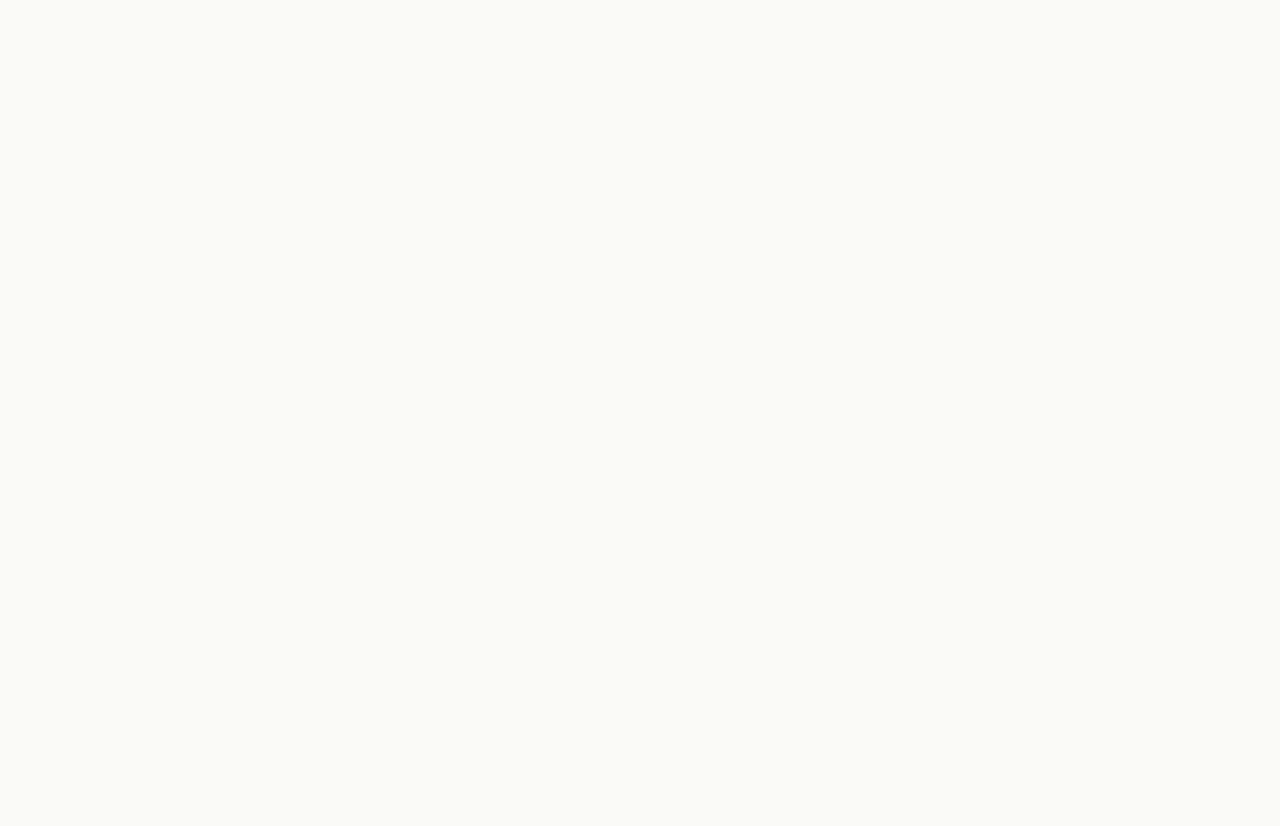
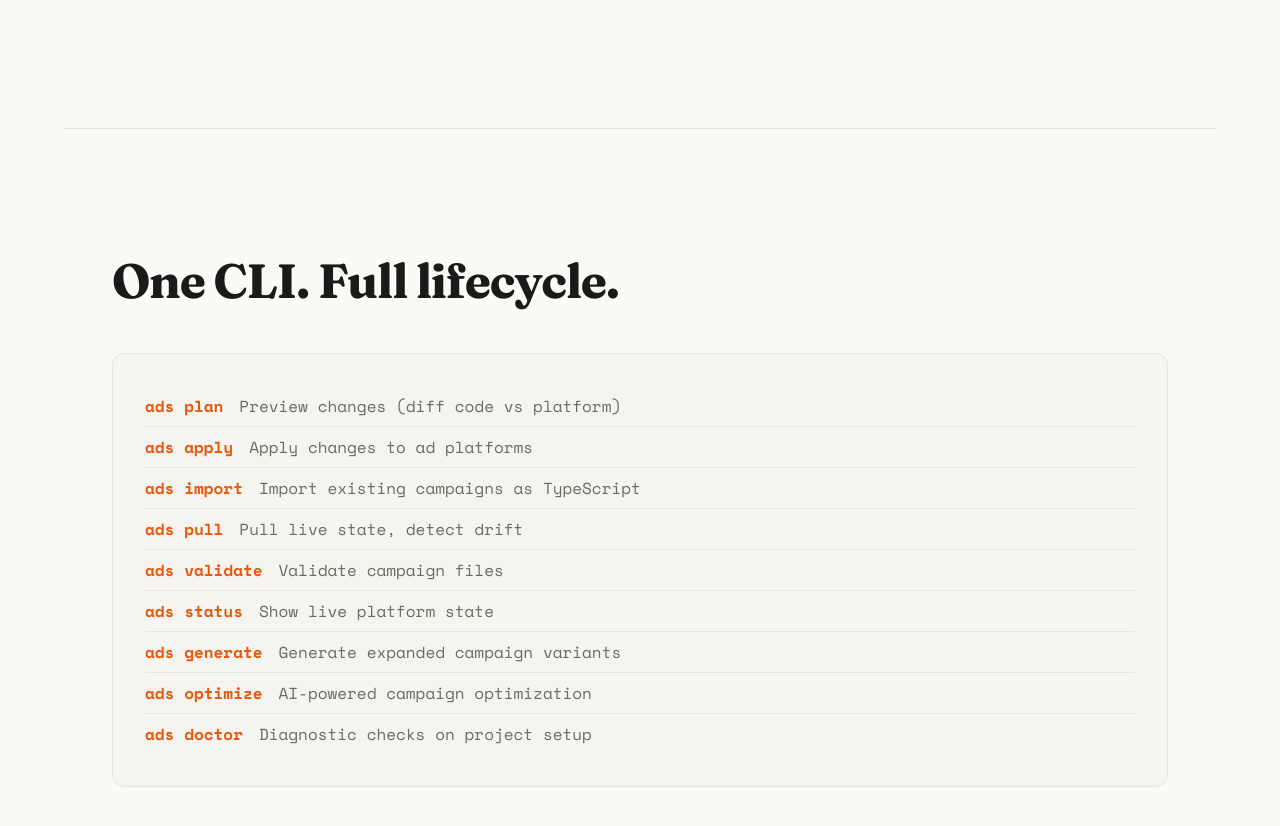
Before and after one commit to upspawn/ads-as-code-website, a Next.js app: page / in a window 1280 px wide. Shown: the part 6140-6966 px from the top of the page. Before the commit the page ends 6268 px from the top, so only its background shows below. Built offline with nearby package versions, Linux system fonts and the light colour scheme.

Commit message:
feat: add CLI Reference section

```diff
--- a/app/page.tsx
+++ b/app/page.tsx
@@ -4,6 +4,7 @@ import { Problem } from "@/components/Problem";
 import { HowItWorks } from "@/components/HowItWorks";
 import { Features } from "@/components/Features";
 import { CodeExample } from "@/components/CodeExample";
+import { CliReference } from "@/components/CliReference";
 
 export default function Home() {
   return (
@@ -14,6 +15,7 @@ export default function Home() {
       <HowItWorks />
       <Features />
       <CodeExample />
+      <CliReference />
     </main>
   );
 }
--- /dev/null
+++ b/components/CliReference.tsx
@@ -0,0 +1,29 @@
+import { FadeIn } from "./FadeIn";
+import { cliCommands } from "@/lib/snippets";
+
+export function CliReference() {
+  return (
+    <section className="px-6 md:px-12 py-20 md:py-32 max-w-6xl mx-auto border-t border-code-border">
+      <FadeIn>
+        <h2 className="font-heading text-3xl md:text-5xl font-bold tracking-tight mb-12">
+          One CLI. Full lifecycle.
+        </h2>
+      </FadeIn>
+      <FadeIn delay={100}>
+        <div className="rounded-xl border border-code-border bg-code-bg p-5 md:p-8 font-mono text-sm md:text-base">
+          {cliCommands.map((entry, i) => (
+            <div
+              key={i}
+              className="flex flex-col sm:flex-row sm:gap-4 py-2 border-b border-code-border last:border-0"
+            >
+              <span className="text-accent font-bold whitespace-nowrap">
+                {entry.cmd}
+              </span>
+              <span className="text-text-muted">{entry.desc}</span>
+            </div>
+          ))}
+        </div>
+      </FadeIn>
+    </section>
+  );
+}
```
